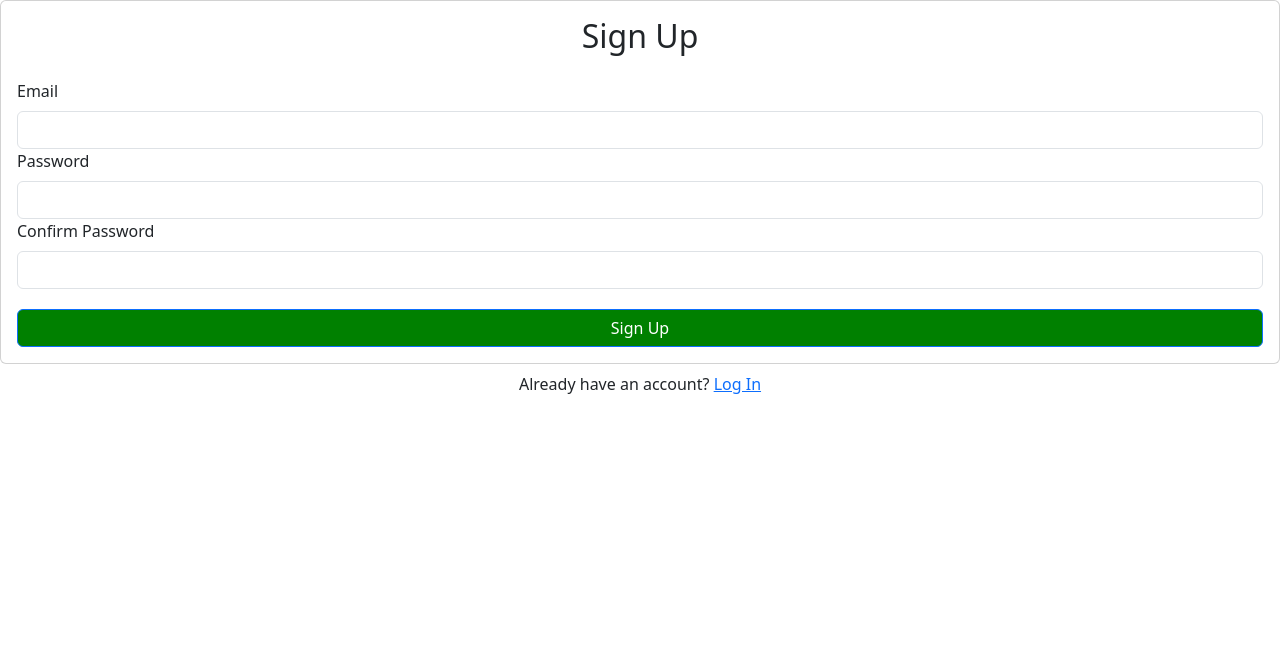
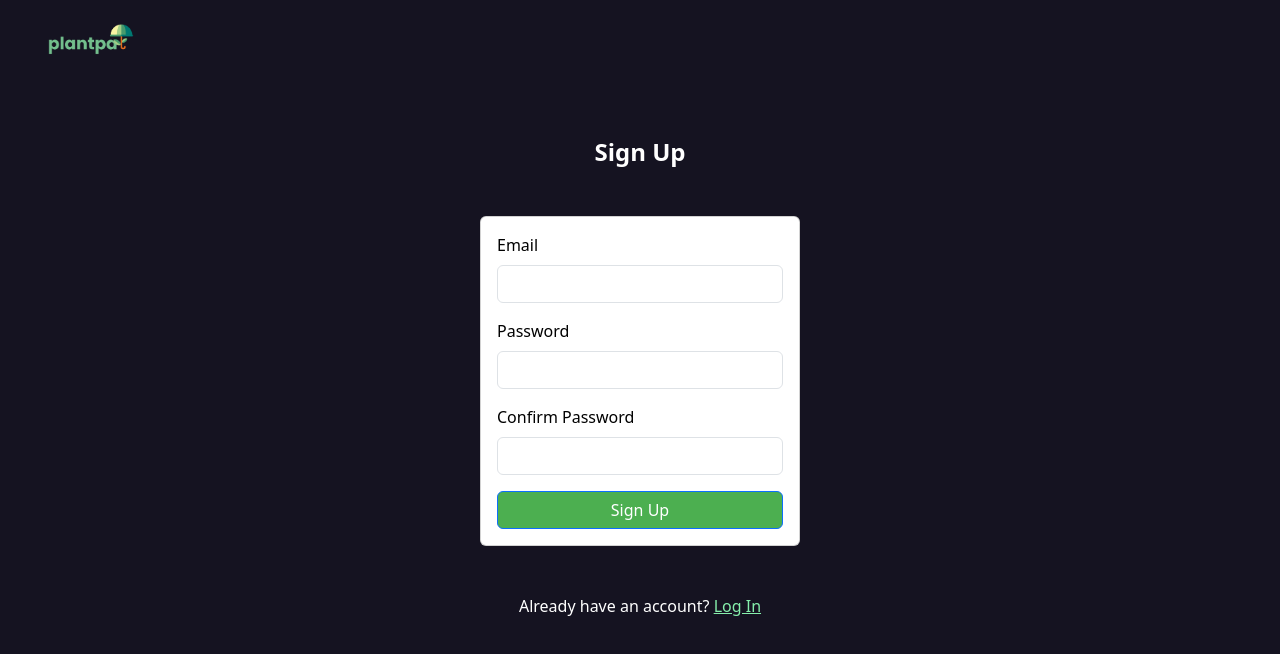
Before and after one commit to aarthi000/plantpal-v2.0, a React (Create React App) app: page /signup in a window 1280 px wide. Shown: the top 654 px of the page. Built offline with nearby package versions, Linux system fonts and the light colour scheme; no server answers.

Commit message:
login page styling

```diff
--- a/src/pages/login/Login.js
+++ b/src/pages/login/Login.js
@@ -1,58 +1,64 @@
-import React, { useRef, useState } from "react"
-import { Form, Button, Card, Alert } from "react-bootstrap"
-import { useAuth } from "./contexts/AuthContext"
-import { Link, useNavigate } from "react-router-dom"
+import React, { useRef, useState } from "react";
+import { Form, Button, Alert, Card } from "react-bootstrap";
+import { useAuth } from "./contexts/AuthContext";
+import { Link, useNavigate } from "react-router-dom";
 
 export default function Login() {
-  const emailRef = useRef()
-  const passwordRef = useRef()
-  const { login } = useAuth()
-  const [error, setError] = useState("")
-  const [loading, setLoading] = useState(false)
-  const navigate = useNavigate()
+  const emailRef = useRef();
+  const passwordRef = useRef();
+  const { login } = useAuth();
+  const [error, setError] = useState("");
+  const [loading, setLoading] = useState(false);
+  const navigate = useNavigate();
 
   async function handleSubmit(e) {
-    e.preventDefault()
+    e.preventDefault();
 
     try {
-      setError("")
-      setLoading(true)
-      await login(emailRef.current.value, passwordRef.current.value)
-      navigate("/")
+      setError("");
+      setLoading(true);
+      await login(emailRef.current.value, passwordRef.current.value);
+      navigate("/");
     } catch {
-      setError("Failed to log in")
+      setError("Failed to log in");
     }
 
-    setLoading(false)
+    setLoading(false);
   }
 
   return (
-    <>
-      <div>
-        <div>
-          <h2 className="text-center mb-4">Log In</h2>
+    <div className="w-full bg-[#151321] min-h-screen text-[#151321] flex flex-col gap-4 pb-12">
+      <div className="flex justify-between items-center px-12 py-6">
+        <img src="./plantpallogo.png" alt="leaf" className="h-8" />
+      </div>
+      <div className="flex flex-col items-center justify-center gap-4 mt-8">
+        <h2 className="text-2xl font-bold text-center mb-4 text-white">Log In</h2>
         {error && <Alert variant="danger">{error}</Alert>}
 
+        <Card className="w-full max-w-xs">
+          <Card.Body>
             <Form onSubmit={handleSubmit}>
-            <Form.Group id="email">
-              <Form.Label>Email</Form.Label>
+              <Form.Group controlId="email" className="mb-3">
+                <Form.Label className="text-black">Email</Form.Label>
                 <Form.Control type="email" ref={emailRef} required />
               </Form.Group>
-            <Form.Group id="password">
-              <Form.Label>Password</Form.Label>
+
+              <Form.Group controlId="password" className="mb-3">
+                <Form.Label className="text-black">Password</Form.Label>
                 <Form.Control type="password" ref={passwordRef} required />
               </Form.Group>
 
-            <Button disabled={loading} className="w-100" type="submit" style={{ backgroundColor: 'green', marginTop: '20px' }}>
+              <Button disabled={loading} type="submit" className="w-full" style={{ backgroundColor: '#4CAF50' }}>
                 Log In
               </Button>
+            </Form>
+          </Card.Body>
+        </Card>
 
-          </Form>
+        <div className="w-full text-center mt-4 text-white">
+          Need an account? <Link to="/signup" className="text-green-300">Sign Up</Link>
         </div>
       </div>
-      <div className="w-100 text-center mt-2">
-        Need an account? <Link to="/signup">Sign Up</Link>
     </div>
-    </>
-  )
+  );
 }
--- a/src/pages/login/Signup.js
+++ b/src/pages/login/Signup.js
@@ -1,64 +1,74 @@
-import React, { useRef, useState } from "react"
-import { Form, Button, Card, Alert } from "react-bootstrap"
-import { useAuth } from "./contexts/AuthContext"
-import { Link, useNavigate } from "react-router-dom"
+import React, { useRef, useState } from "react";
+import { Form, Button, Card, Alert } from "react-bootstrap";
+import { useAuth } from "./contexts/AuthContext";
+import { Link, useNavigate } from "react-router-dom";
 
 export default function Signup() {
-  const emailRef = useRef()
-  const passwordRef = useRef()
-  const passwordConfirmRef = useRef()
-  const { signup } = useAuth()
-  const [error, setError] = useState("")
-  const [loading, setLoading] = useState(false)
-  const navigate = useNavigate()
+  const emailRef = useRef();
+  const passwordRef = useRef();
+  const passwordConfirmRef = useRef();
+  const { signup } = useAuth();
+  const [error, setError] = useState("");
+  const [loading, setLoading] = useState(false);
+  const navigate = useNavigate();
 
   async function handleSubmit(e) {
-    e.preventDefault()
+    e.preventDefault();
 
     if (passwordRef.current.value !== passwordConfirmRef.current.value) {
-      return setError("Passwords do not match")
+      return setError("Passwords do not match");
     }
 
     try {
-      setError("")
-      setLoading(true)
-      await signup(emailRef.current.value, passwordRef.current.value)
-      navigate("/")
+      setError("");
+      setLoading(true);
+      await signup(emailRef.current.value, passwordRef.current.value);
+      navigate("/");
     } catch {
-      setError("Failed to create an account")
+      setError("Failed to create an account");
     }
 
-    setLoading(false)
+    setLoading(false);
   }
 
   return (
-    <>
-      <Card>
+    <div className="w-full bg-[#151321] min-h-screen text-[#151321] flex flex-col gap-4 pb-12">
+      <div className="flex justify-between items-center px-12 py-6">
+        <img src="./plantpallogo.png" alt="leaf" className="h-8" />
+      </div>
+      <div className="flex flex-col items-center justify-center gap-4 mt-8">
+        <h2 className="text-2xl font-bold text-center mb-4 text-white">Sign Up</h2>
+        {error && <Alert variant="danger">{error}</Alert>}
+
+        <Card className="w-full max-w-xs">
           <Card.Body>
-          <h2 className="text-center mb-4">Sign Up</h2>
-          {error && <Alert variant="danger">{error}</Alert>}
             <Form onSubmit={handleSubmit}>
-            <Form.Group id="email">
-              <Form.Label>Email</Form.Label>
+              <Form.Group controlId="email" className="mb-3">
+                <Form.Label className="text-black">Email</Form.Label>
                 <Form.Control type="email" ref={emailRef} required />
               </Form.Group>
-            <Form.Group id="password">
-              <Form.Label>Password</Form.Label>
+
+              <Form.Group controlId="password" className="mb-3">
+                <Form.Label className="text-black">Password</Form.Label>
                 <Form.Control type="password" ref={passwordRef} required />
               </Form.Group>
-            <Form.Group id="password-confirm">
-              <Form.Label>Confirm Password</Form.Label>
+
+              <Form.Group controlId="password-confirm" className="mb-3">
+                <Form.Label className="text-black">Confirm Password</Form.Label>
                 <Form.Control type="password" ref={passwordConfirmRef} required />
               </Form.Group>
-            <Button disabled={loading} className="w-100" type="submit" style={{ backgroundColor: 'green', marginTop: '20px' }}>
+
+              <Button disabled={loading} type="submit" className="w-full" style={{ backgroundColor: '#4CAF50' }}>
                 Sign Up
               </Button>
             </Form>
           </Card.Body>
         </Card>
-      <div className="w-100 text-center mt-2">
-        Already have an account? <Link to="/login">Log In</Link>
+
+        <div className="w-full text-center mt-4 text-white">
+          Already have an account? <Link to="/login" className="text-green-300">Log In</Link>
         </div>
-    </>
-  )
+      </div>
+    </div>
+  );
 }
```
Lines whose indentation alone changed are shown as unchanged.
